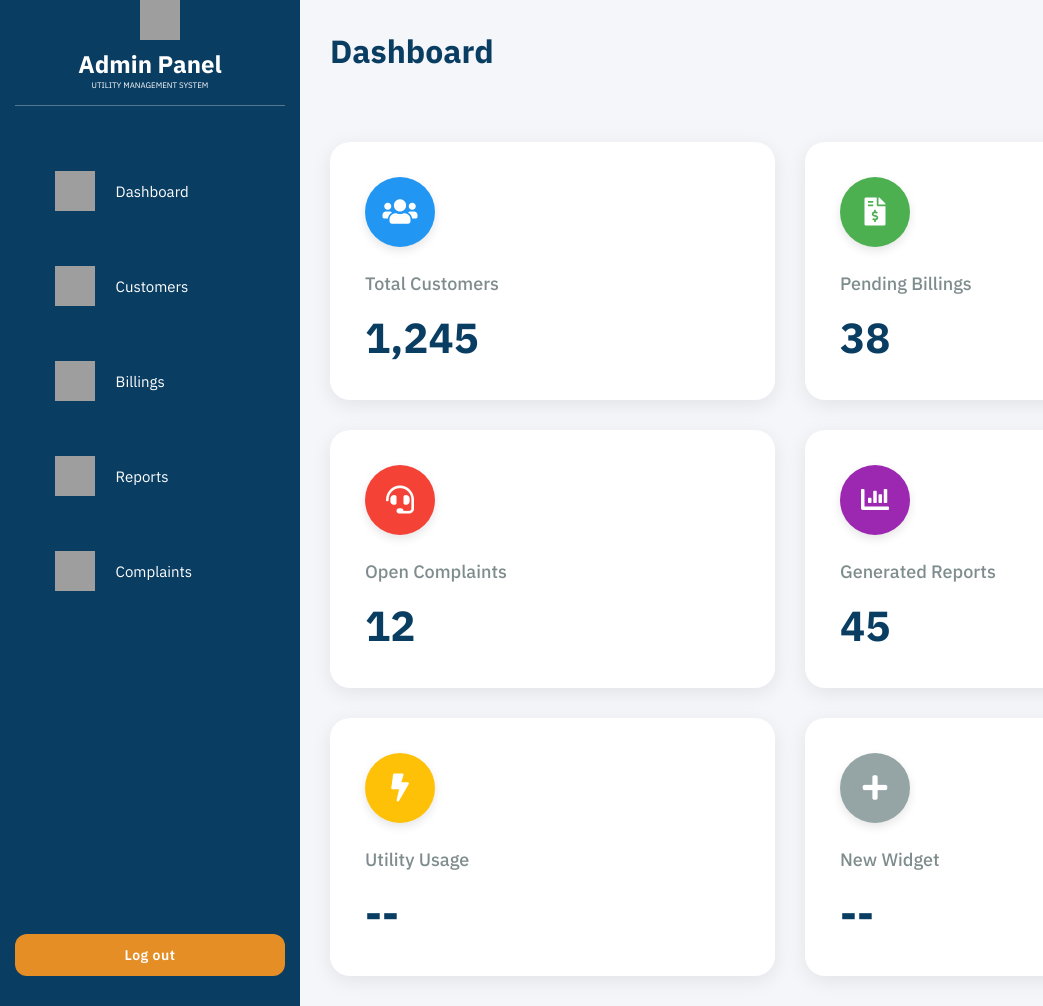
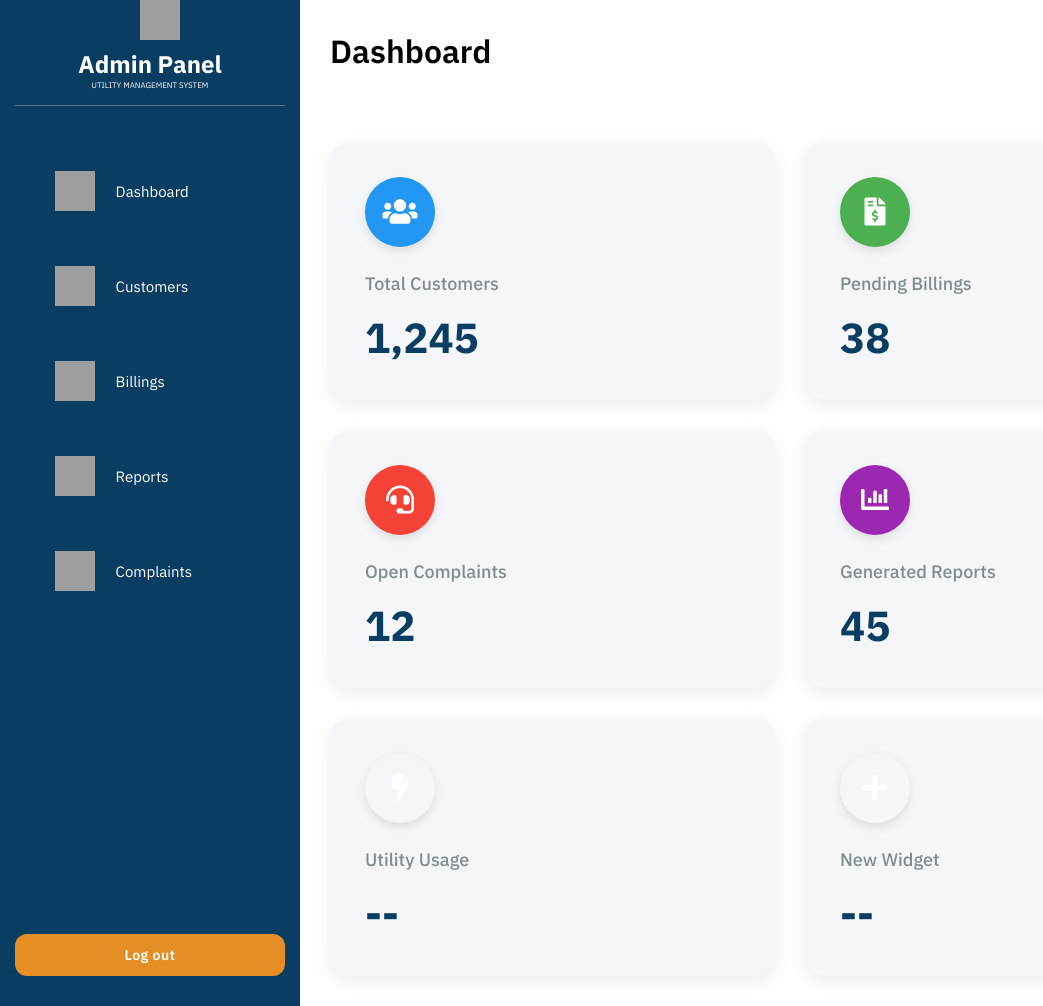
Before and after one commit to Sadeeshana/Utility-Managment-System, a PHP site: page /dashboard.html in a window 1280 px wide. Shown: the whole page, without its empty margins (0-1043 px from the left). Run offline with PHP 8.4, Linux system fonts and the light colour scheme; grey boxes are pictures that could not be loaded.

Commit message:
Edit dashboard.css
Edit dashboard.css

```diff
--- a/Frontend/dashboard.css
+++ b/Frontend/dashboard.css
@@ -23,11 +23,11 @@
     box-sizing: border-box;
     margin: 0;
     padding: 0;
-    font-family: 'IBM Plex Sans', sans-serif;
+    font-family: 'IBM Plex Sans';
 }
 
 body {
-    background-color: var(--active-color);
+    background-color: white;
 }
 
 .container {
@@ -208,7 +208,7 @@ body {
 .main-content {
     flex-grow: 1;
     padding: 30px;
-    background-color: var(--active-color);
+    background-color: white;
     overflow-y: auto;
 }
 
@@ -221,8 +221,8 @@ body {
 }
 
 .main-header h1 {
-    color: var(--dark-blue);
-    font-weight: 700;
+    color:black;
+    font-weight: 600;
 }
 
 .header-right {
@@ -238,25 +238,7 @@ body {
     color: var(--light-blue);
 }
 
-.user-profile {
-    display: flex;
-    align-items: center;
-    margin-left: 30px;
-    font-weight: 600;
-}
 
-.user-avatar {
-    width: 35px;
-    height: 35px;
-    background-color: var(--dark-blue);
-    border-radius: 50%;
-    margin-left: 15px;
-    display: flex;
-    align-items: center;
-    justify-content: center;
-    color: white;
-    font-size: 0.9em;
-}
 
 /* Location Widget */
 .location-widget {
@@ -299,7 +281,7 @@ body {
 }
 
 .summary-card {
-    background-color: var(--card-bg);
+    background-color: #F5F6FA;
     padding: 35px;
     border-radius: 20px;
     box-shadow: 0 5px 20px rgba(0,0,0,0.08);
--- a/Frontend/dashboard.html
+++ b/Frontend/dashboard.html
@@ -74,7 +74,7 @@
                 </div>
 
                 <div class="summary-card">
-                    <div class="card-icon-bg" style="background-color: var(--color-electricity);">
+                    <div class="card-icon-bg">
                         <i class="fas fa-bolt"></i>
                     </div>
                     <h3>Utility Usage</h3>
@@ -82,7 +82,7 @@
                 </div>
 
                 <div class="summary-card">
-                    <div class="card-icon-bg" style="background-color: #95a5a6;">
+                    <div class="card-icon-bg" >
                         <i class="fas fa-plus"></i>
                     </div>
                     <h3>New Widget</h3>
```
